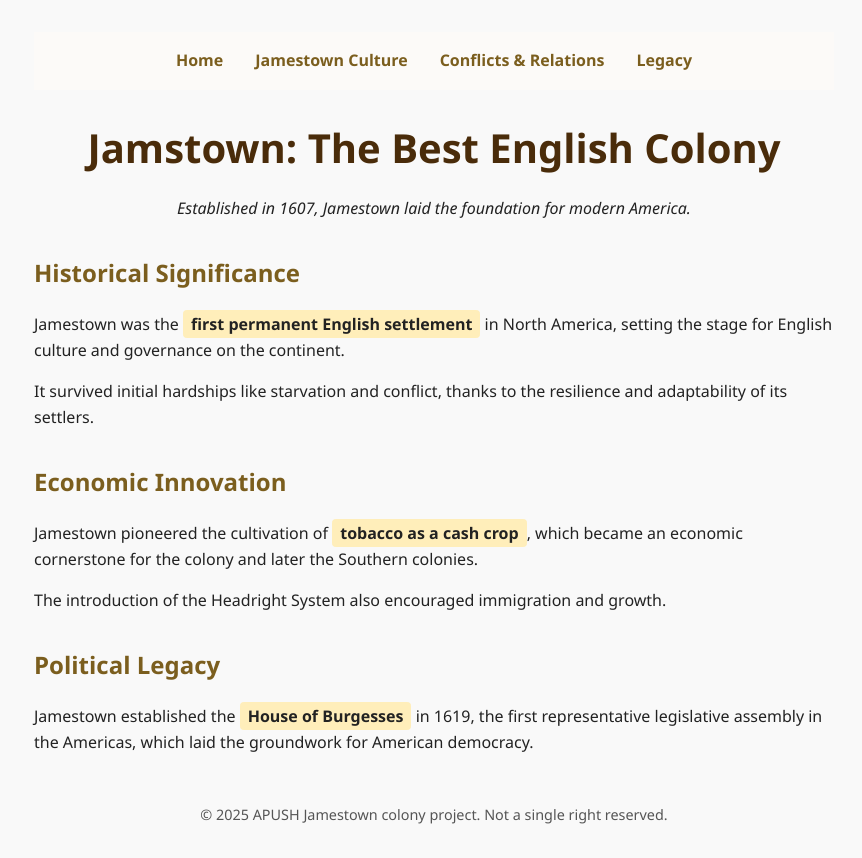
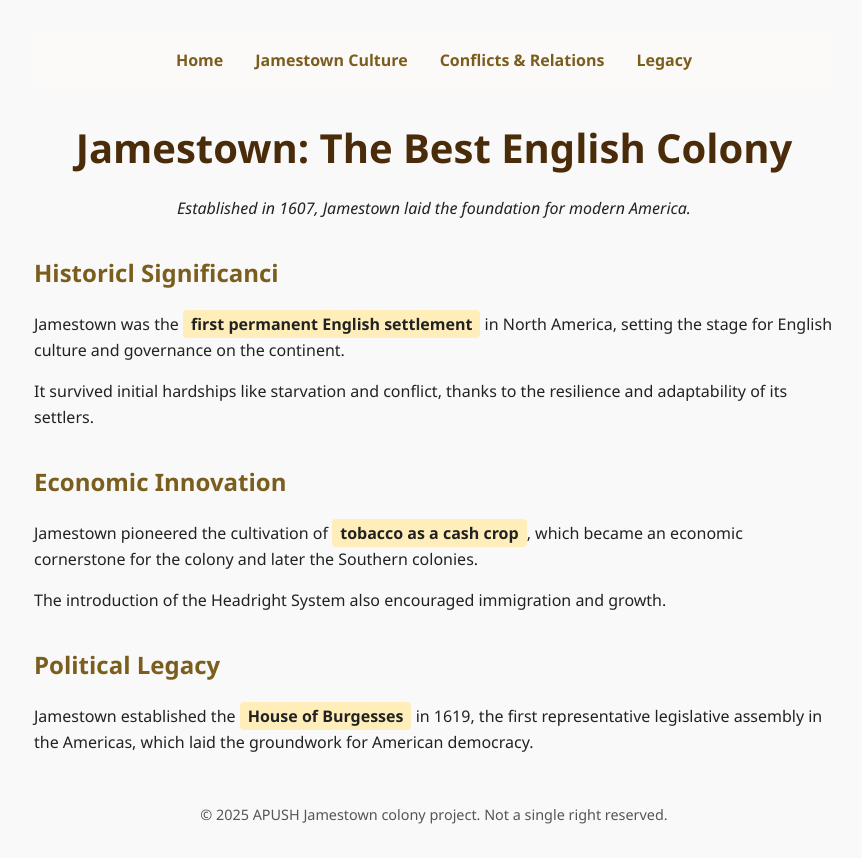
Before and after one commit to TheMerjin/jamestown, an Astro site: page / in a window 1280 px wide. Shown: the whole page, without its empty margins (206-1068 px from the left). Built offline with nearby package versions, Linux system fonts and the light colour scheme; Astro itself is replaced by a stand-in of ours.

Commit message:
small typo change

```diff
--- a/src/pages/index.astro
+++ b/src/pages/index.astro
@@ -52,12 +52,12 @@ import Header from '../components/Header.astro';
     <Header />
 
     <header class="page-header">
-      <h1>Jamstown: The Best English Colony</h1>
+      <h1>Jamestown: The Best English Colony</h1>
       <p><em>Established in 1607, Jamestown laid the foundation for modern America.</em></p>
     </header>
 
     <section>
-      <h2>Historical Significance</h2>
+      <h2>Historicl Significanci</h2>
       <p>
         Jamestown was the <span class="highlight">first permanent English settlement</span> in North America,
         setting the stage for English culture and governance on the continent.
```
